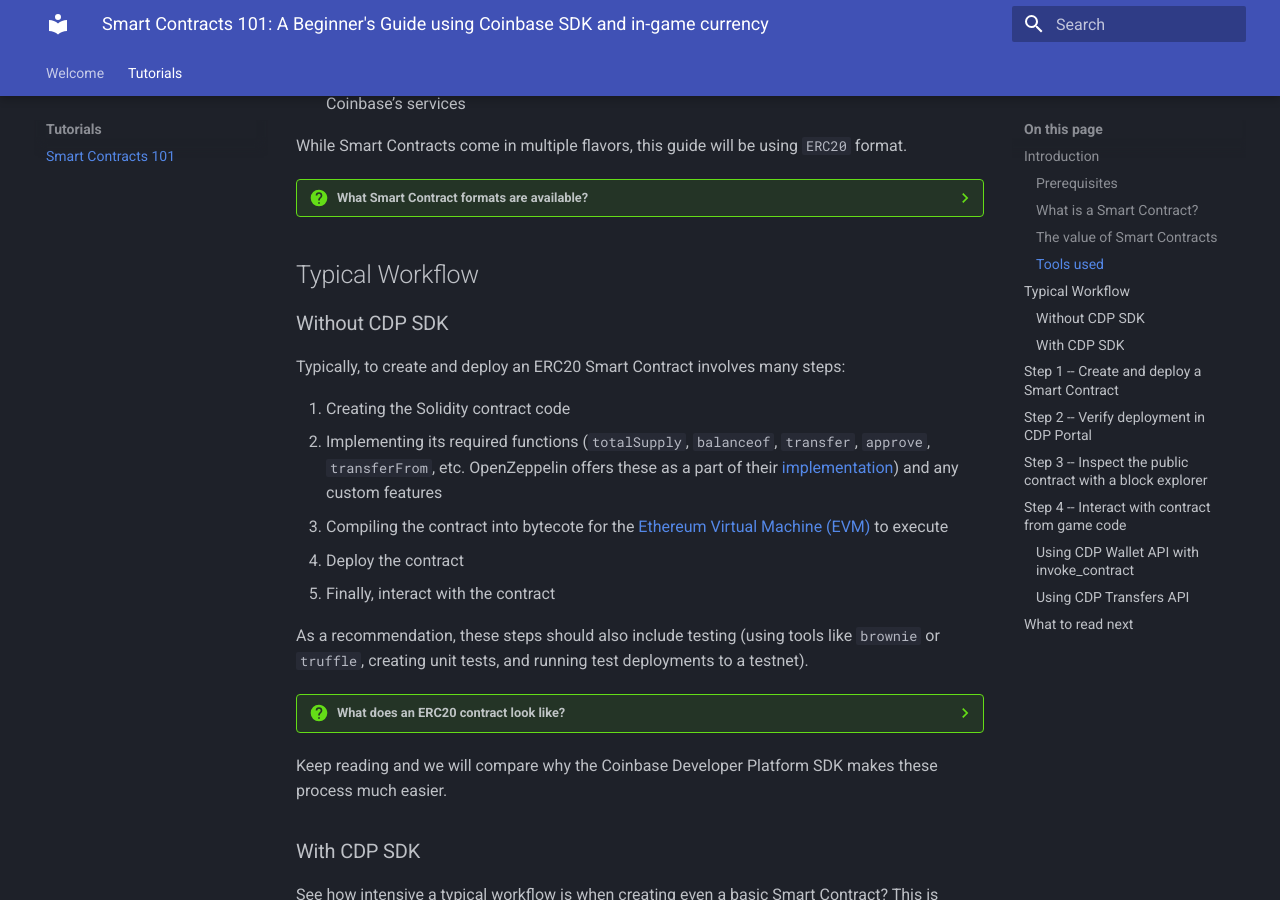
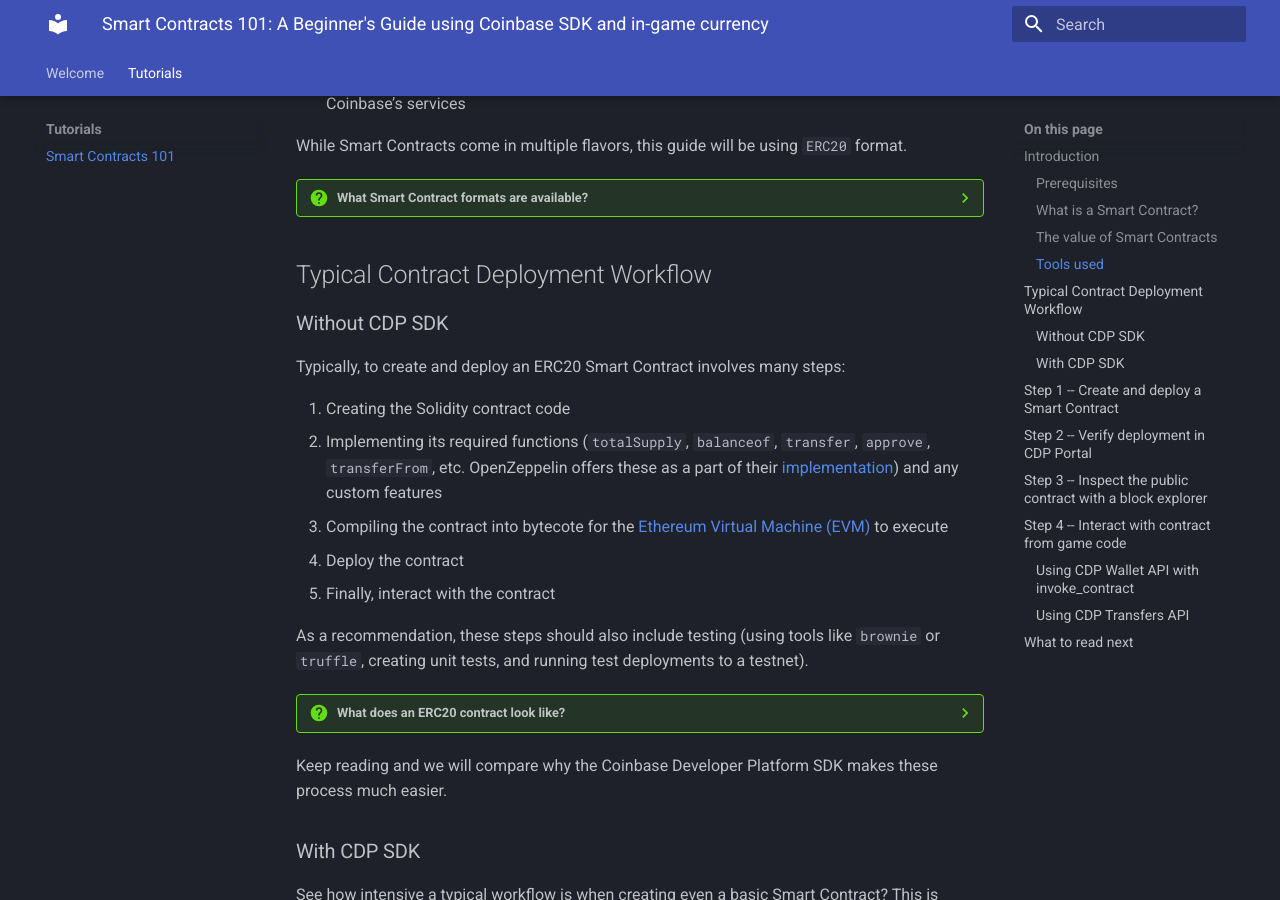
Before and after one commit to cdp-docs/presentation, an MkDocs documentation site: the page built from docs/tutorials/smart-contracts-101.md, in a window 1280 px wide and 900 px high, scrolled down 2061 px. Built offline with MkDocs 1.6.1 and Material for MkDocs 9.7.7, drawn with Linux system fonts in a browser that asks for light colours.

Commit message:
Update smart-contracts-101.md

```diff
--- a/docs/tutorials/smart-contracts-101.md
+++ b/docs/tutorials/smart-contracts-101.md
@@ -73,7 +73,7 @@
 
     Read more in the [Open Zeppelin docs](https://docs.openzeppelin.com/contracts/3.x/tokens).
 
-## Typical Workflow
+## Typical Contract Deployment Workflow
 
 ### Without CDP SDK
 
```
